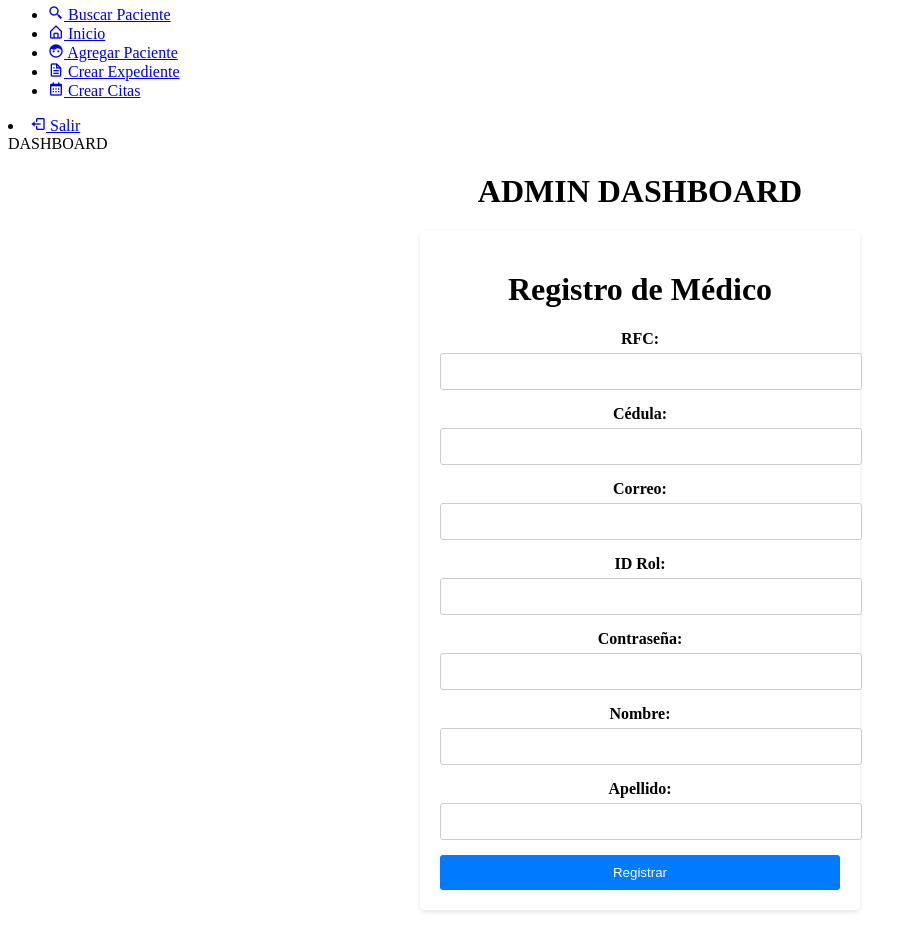
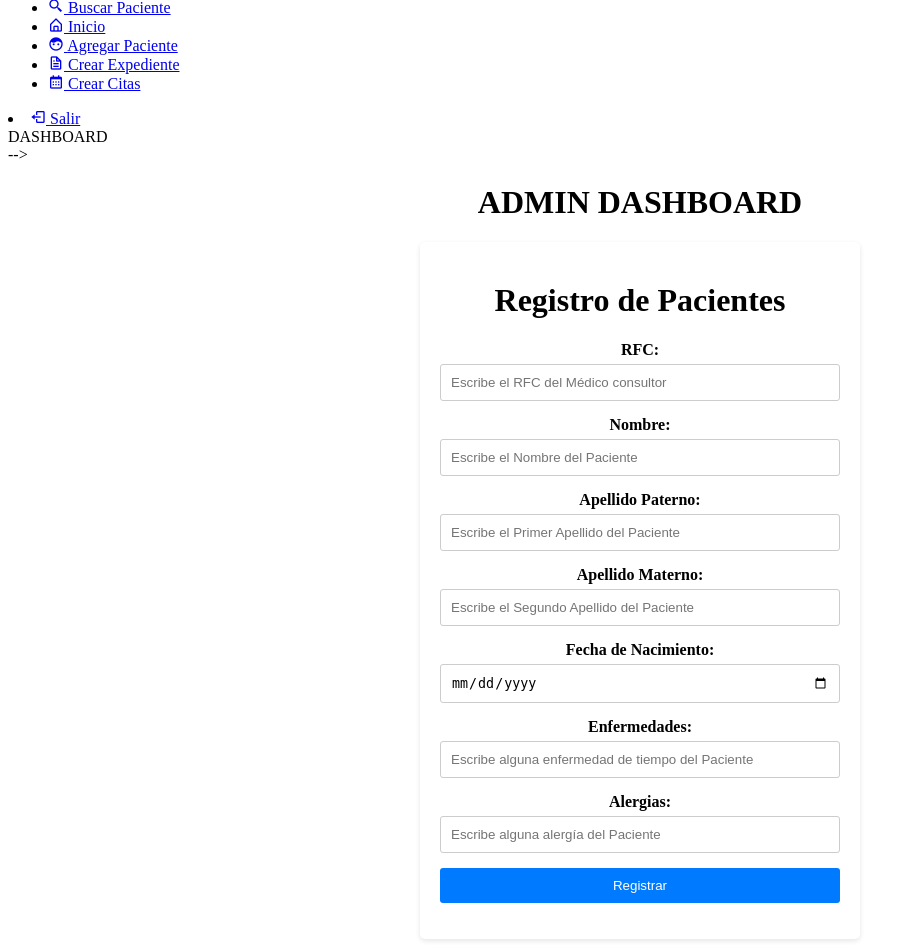
Before and after one commit to JorgeGodina00/ProyectoMedicosPOO, a Flask app: page /agregarpacientes in a window 1280 px wide. Shown: the part 360-1307 px from the top of the page, without its empty margins (0-917 px from the left). Before the commit the page ends 1272 px from the top, so only its background shows below. Run offline with Flask 3, Linux system fonts and the light colour scheme; some libraries are stand-ins or nearby versions.

Commit message:
Ruta Guardar Pacientes

```diff
--- a/ProyectoMedicosPOO/Templates/pacientes.html
+++ b/ProyectoMedicosPOO/Templates/pacientes.html
@@ -1,6 +1,6 @@
-{% extends 'templateusu.html' %}
+<!-- {% extends 'templateusu.html' %}
 
-{% block body %}
+{% block body %} -->
     <body>
         <style>
 
@@ -26,7 +26,8 @@
 
             input[type="text"],
             input[type="email"],
-            input[type="password"] {
+            input[type="password"],
+            input[type="date"] {
                 width: 100%;
                 padding: 10px;
                 margin-bottom: 15px;
@@ -66,28 +67,29 @@
                 {% endif %}
                 {% endwith %}
                 <div class="tabla-registro-medicos">
-                    <h1>Registro de Médico</h1>
-                    <form method="POST" action="/registro_medico">
+                    <h1>Registro de Pacientes</h1>
+                    <form method="POST" action="/guardarpaciente">
                         <label for="rfc">RFC:</label>
-                        <input type="text" name="rfc" required><br>
-
-                        <label for="cedula">Cédula:</label>
-                        <input type="text" name="cedula" required><br>
-
-                        <label for="correo">Correo:</label>
-                        <input type="email" name="correo" required><br>
-
-                        <label for="id_rol">ID Rol:</label>
-                        <input type="text" name="id_rol" required><br>
-
-                        <label for="password">Contraseña:</label>
-                        <input type="password" name="pass" required><br>
+                        <input type="text" name="rfctxt" required placeholder="Escribe el RFC del Médico consultor"> <br>
 
                         <label for="nombre">Nombre:</label>
-                        <input type="text" name="nombre" required><br>
+                        <input type="text" name="nomtxt" required placeholder="Escribe el Nombre del Paciente"><br>
 
-                        <label for="apellido">Apellido:</label>
-                        <input type="text" name="apellido" required><br>
+                        <label for="apellido">Apellido Paterno:</label>
+                        <input type="text" name="aptxt" required placeholder="Escribe el Primer Apellido del Paciente"><br>
+
+                        <label for="apellido">Apellido Materno:</label>
+                        <input type="text" name="amtxt" required placeholder="Escribe el Segundo Apellido del Paciente"><br>
+
+                        <label for="Fecha de nacimie">Fecha de Nacimiento:</label>
+                        <input type="date" name="datetxt" required placeholder="Selecciona la Fecha de Nacimiento del Paciente"><br>
+
+                        <label for="correo">Enfermedades:</label>
+                        <input type="text" name="enftext" required placeholder="Escribe alguna enfermedad de tiempo del Paciente"><br>
+
+                        <label for="id_rol">Alergias:</label>
+                        <input type="text" name="altxt" required placeholder="Escribe alguna alergía del Paciente"><br>
+
 
                         <input type="submit" value="Registrar">
                     </form>
@@ -95,4 +97,5 @@
             </div>
         </center>
     </body>
-{% endblock %}
+
+<!--    {% endblock %} -->
--- a/ProyectoMedicosPOO/app.py
+++ b/ProyectoMedicosPOO/app.py
@@ -1,6 +1,6 @@
 from flask import Flask, render_template, request, redirect, url_for, flash #Importacion de librerias
 from flask_mysqldb import MySQL
-
+import bcrypt
 
 #iniciar servidor Flask
 #configuracion de BD
@@ -8,7 +8,7 @@ app= Flask(__name__)
 app.config['MYSQL_HOST']="localhost"
 app.config['MYSQL_USER']="root"
 app.config['MYSQL_PASSWWORD']=""
-app.config['MYSQL_DB']="medicospoo"
+app.config['MYSQL_DB']="medicos"
 
 app.secret_key='mysecretkey'
 
@@ -44,20 +44,20 @@ def newdagnostico():
     return redirect(url_for('index'))
 
 
+#Registro de pacientes
 @app.route('/guardarpaciente', methods=['POST'])
-def newmedico():
+def newpaciente():
     if request.method == 'POST':
-        Vnombre= request.form['nomtxt']
-        Vapellidop= request.form['aptxt']
-        Vapellidom= request.form['amtxt']
-        Vfecha_nacimiento= request.form['datetxt']
-        Venfermedades= request.form['datetxt']
-        Valergias= request.form['alttxt']
-        Vantecedentes= request.form['roltxt']
-        Vdiagnostico= request.form['passtxt']
+        rfc= request.form['rfctxt']
+        nombre= request.form['nomtxt']
+        apellidop= request.form['aptxt']
+        apellidom= request.form['amtxt']
+        fecha_nacimiento= request.form['datetxt']
+        enfermedades= request.form['enftxt']
+        alergias= request.form['altxt']
         #print()
         CS = mysql.connection.cursor() #Variable de tipo cursor que contiene las herramientas paara realizar los querys
-        CS.execute("INSERT INTO medicos (nombre, apellido_paterno, apellido_materno, rfc, cedula, correo, rol, pass) VALUES (%s, %s, %s, %s, %s, %s,%s, %s)", (Vnombre, Vapellidop, Vapellidom))
+        CS.execute("INSERT INTO pacientes (RFC_MED, Nombre, apellido1, apellido2, Fecha_nacimiento, Enfermedades, Alergias) VALUES (%s, %s, %s, %s, %s, %s,%s)", (rfc, nombre, apellidop, apellidom, fecha_nacimiento, enfermedades, alergias))
         mysql.connection.commit()
     flash('Se ha hecho el registro correctamente')
     return redirect(url_for('index'))
```
